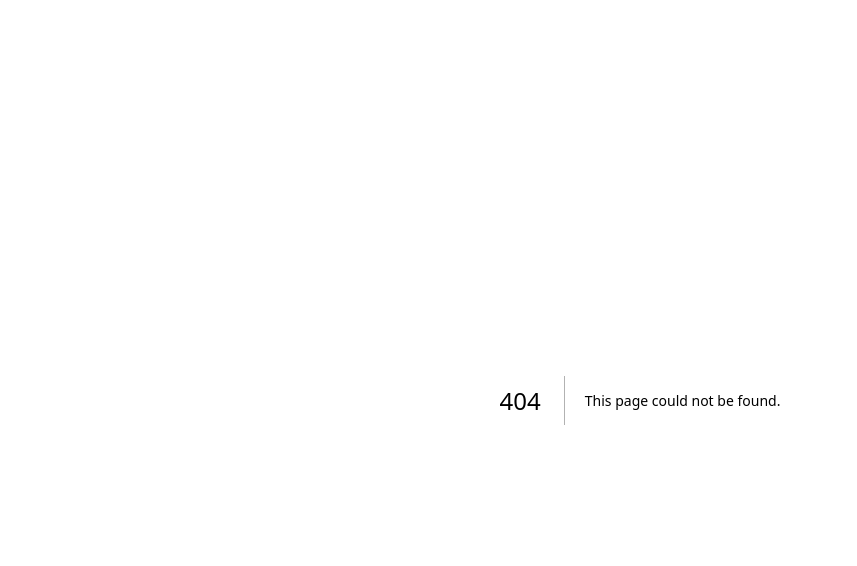
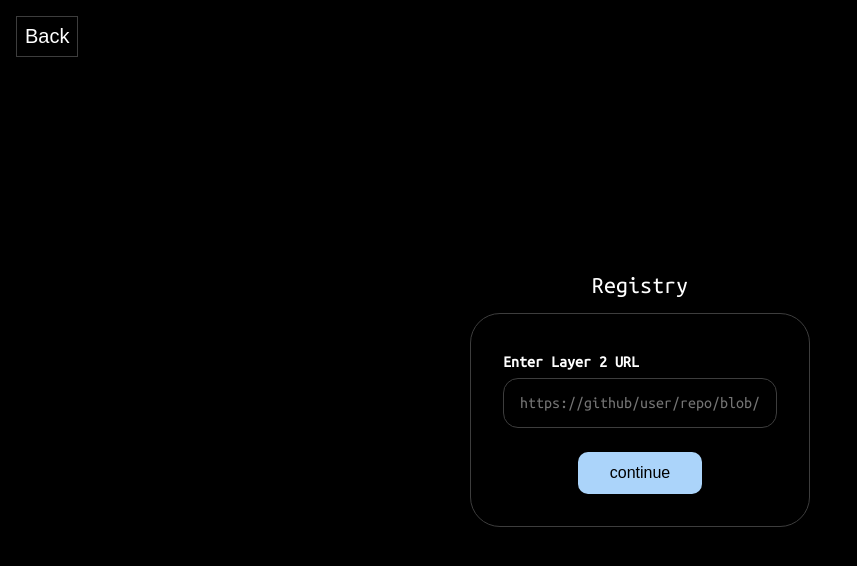
Before and after one commit to Mishalabdullah/beckn-onix-gui, a Next.js app in the folder onix-gui/: page /yaml-gen/install-yaml in a window 1280 px wide. Before the commit this address had no page. Shown: the top 566 px of the page, without its empty margins (0-857 px from the left). Built offline with nearby package versions, Linux system fonts and the light colour scheme.

Commit message:
installing layer 2 config file

```diff
--- a/onix-gui/app/api/check-layer2/route.js
+++ b/onix-gui/app/api/check-layer2/route.js
@@ -4,7 +4,7 @@ import { NextResponse } from "next/server";
 export async function POST(req) {
   const request = await req.json();
   const containerName = request.checked ? "bpp-network" : "bap-network";
-  const fileToCheck = "dsep_courses_1.1.0.yaml";
+  const fileToCheck = request.fileName;
 
   const executeShellCommand = (command) => {
     return new Promise((resolve, reject) => {
--- /dev/null
+++ b/onix-gui/app/api/install-layer2/route.js
@@ -0,0 +1,38 @@
+import { exec } from "child_process";
+import { NextResponse } from "next/server";
+
+export async function POST(req) {
+  const request = await req.json();
+  const fileURL = request.yamlUrl;
+  const containerName = request.container;
+
+  const executeShellCommand = (command) => {
+    return new Promise((resolve, reject) => {
+      exec(command, (error, stdout, stderr) => {
+        if (error) {
+          console.error("Error:", error);
+          reject(error);
+          return;
+        }
+        if (stderr) {
+          console.error("Error:", stderr);
+          reject(new Error(stderr));
+          return;
+        }
+        const output = stdout;
+        console.log("Output:", output);
+        resolve(output);
+      });
+    });
+  };
+
+  try {
+    await executeShellCommand(
+      `docker exec ${containerName} wget -P /usr/src/app/schemas/  ${fileURL}`
+    );
+    return NextResponse.json({ status: 200 });
+  } catch (error) {
+    console.error(`exec error: ${error}`);
+    return NextResponse.json({ status: 500 });
+  }
+}
--- /dev/null
+++ b/onix-gui/app/yaml-gen/install-yaml/page.js
@@ -0,0 +1,99 @@
+"use client";
+import SecondaryButton from "@/components/Buttons/SecondaryButton";
+import styles from "../../page.module.css";
+import { Ubuntu_Mono } from "next/font/google";
+import PrimaryButton from "@/components/Buttons/PrimaryButton";
+import InputField from "@/components/InputField/InputField";
+import { useState, useCallback } from "react";
+import { toast } from "react-toastify";
+import { useSearchParams } from "next/navigation";
+const ubuntuMono = Ubuntu_Mono({
+  weight: "400",
+  style: "normal",
+  subsets: ["latin"],
+});
+
+export default function InstallYaml() {
+  const [yamlUrl, setYamlUrl] = useState("");
+  const searchParams = useSearchParams();
+
+  const container = searchParams.get("container");
+
+  const handleRegistryUrlChange = (event) => {
+    setYamlUrl(event.target.value);
+  };
+
+  const installYaml = useCallback(async () => {
+    const toastId = toast.loading("Installing Layer 2 Config file...");
+
+    try {
+      const response = await fetch("/api/install-layer2", {
+        method: "POST",
+        headers: {
+          "Content-Type": "application/json",
+        },
+        body: JSON.stringify({ container, yamlUrl }),
+      });
+
+      if (response.ok) {
+        const data = await response.json();
+        console.log(data);
+        const FileFound = data.message;
+        if (FileFound == false) {
+          setShowDownloadLayer2Button(true);
+          toast.update(toastId, {
+            render: "No Layer 2 Config Present 🤯",
+            type: "error",
+            isLoading: false,
+            autoClose: 5000,
+          });
+        } else {
+          toast.update(toastId, {
+            render: "Yaml File Present 👌",
+            type: "success",
+            isLoading: false,
+            autoClose: 5000,
+          });
+        }
+      } else {
+        console.error("Failed to check yaml");
+        toast.update(toastId, {
+          render: "Container Not Found 🤯",
+          type: "error",
+          isLoading: false,
+          autoClose: 5000,
+        });
+      }
+    } catch (error) {
+      console.error("An error occurred:", error);
+    }
+  });
+
+  return (
+    <>
+      <main className={ubuntuMono.className}>
+        <div className={styles.mainContainer}>
+          <button
+            onClick={() => window.history.back()}
+            className={styles.backButton}
+          >
+            Back
+          </button>
+          <p className={styles.mainText}>Registry</p>
+          <div className={styles.formContainer}>
+            <InputField
+              label={"Enter Layer 2 URL"}
+              value={yamlUrl}
+              onChange={handleRegistryUrlChange}
+              placeholder="https://github/user/repo/blob/main/layer2.yaml"
+            />
+            <div className={styles.buttonsContainer}>
+              {/* <SecondaryButton text={"Cancel"} /> */}
+              <PrimaryButton onClick={installYaml} text={"Continue"} />
+            </div>
+          </div>
+        </div>
+      </main>
+    </>
+  );
+}
```
Also changed, not shown: onix-gui/app/yaml-gen/check-yaml/page.js (+55 -1 lines).
